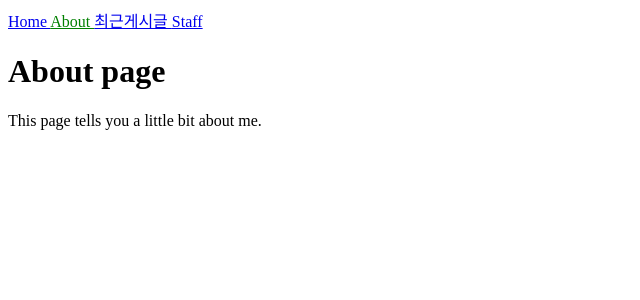
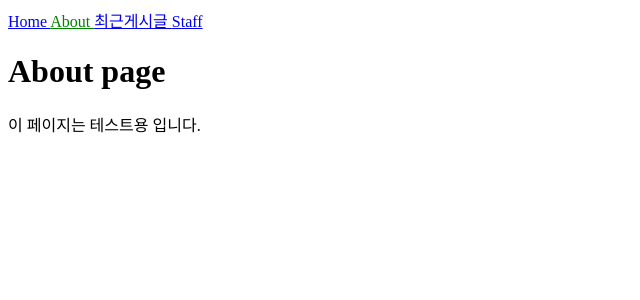
Before and after one commit to wngks8321/wngks8321.github.io, a Jekyll site: the page built from about.md, in a window 1280 px wide. Shown: the top 300 px of the page, without its empty margins (0-640 px from the left). Built offline with Jekyll 4.4.1, drawn with Linux system fonts in a browser that asks for light colours.

Commit message:
about 내용변경

```diff
--- a/about.md
+++ b/about.md
@@ -4,4 +4,4 @@ title: About
 ---
 # About page
 
-This page tells you a little bit about me.
+이 페이지는 테스트용 입니다.
```
Also changed, not shown: 5 other files.
